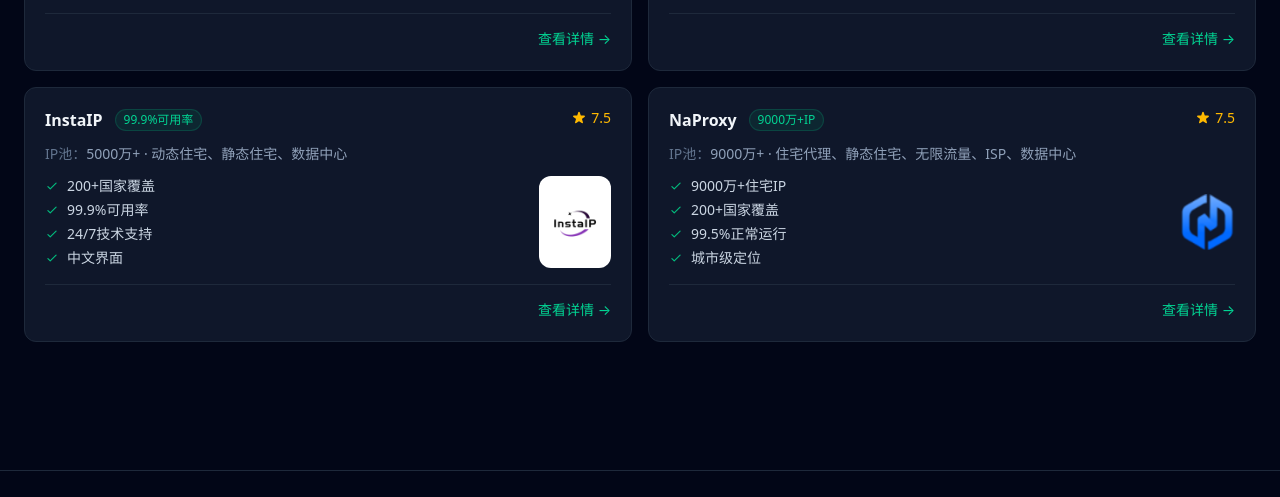
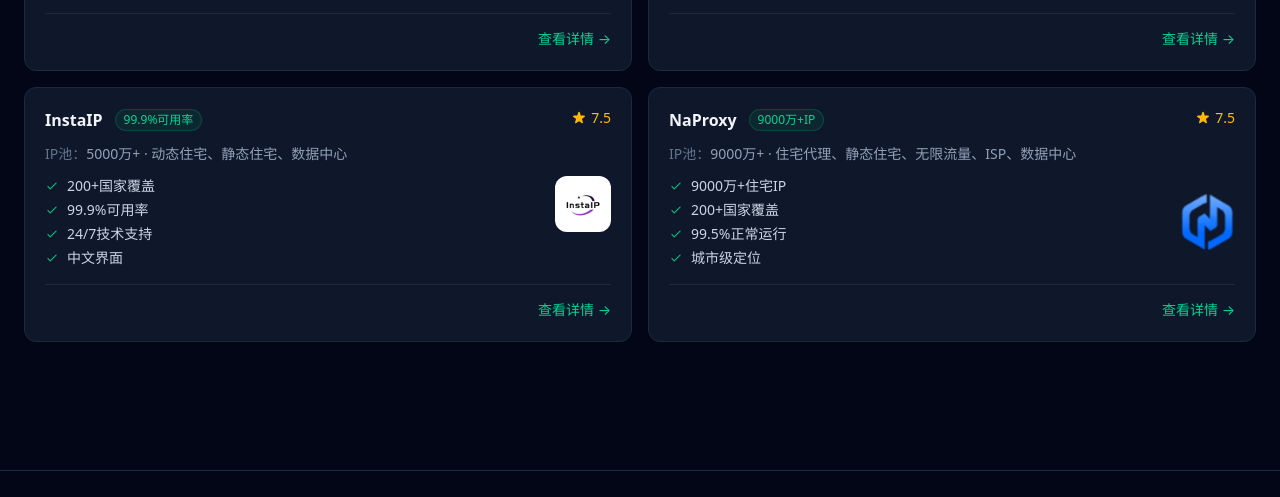
Before and after one commit to devilGuoXu/globalnet-labs, an Astro site: page /globalnet-labs/proxy in a window 1280 px wide. Shown: the part 5797-6294 px from the top of the page. Built offline with nearby package versions, Linux system fonts and the light colour scheme; Astro itself is replaced by a stand-in of ours.

Commit message:
fix: square container for instaip icon

```diff
--- a/src/pages/proxy/index.astro
+++ b/src/pages/proxy/index.astro
@@ -42,8 +42,8 @@
                     <img src={`${base}/images/aproxy.png`} alt="APROXY" class="h-20 w-auto" />
                   </div>
                 ) : proxy.id === 'instaip' ? (
-                  <div class="bg-white rounded-xl p-2 flex items-center justify-center shrink-0">
-                    <img src={`${base}/images/instaip.png`} alt="InstaIP" class="h-14 w-14 object-contain" />
+                  <div class="bg-white rounded-xl shrink-0 w-14 h-14 flex items-center justify-center overflow-hidden">
+                    <img src={`${base}/images/instaip.png`} alt="InstaIP" class="max-w-[80%] max-h-[80%] w-auto h-auto object-contain" />
                   </div>
                 ) : (
                   <img src={`${base}/images/${proxy.id === 'kocerroxy' || proxy.id === 'floppydata' ? proxy.id + '-logo.svg' : proxy.id + '.png'}`} alt={proxy.name} class="h-14 w-auto self-center" />
```
Also changed, not shown: public/images/infatica-mob-price.webp (added), public/images/infatica-res-price.webp (added), public/images/infatica.png (added).
